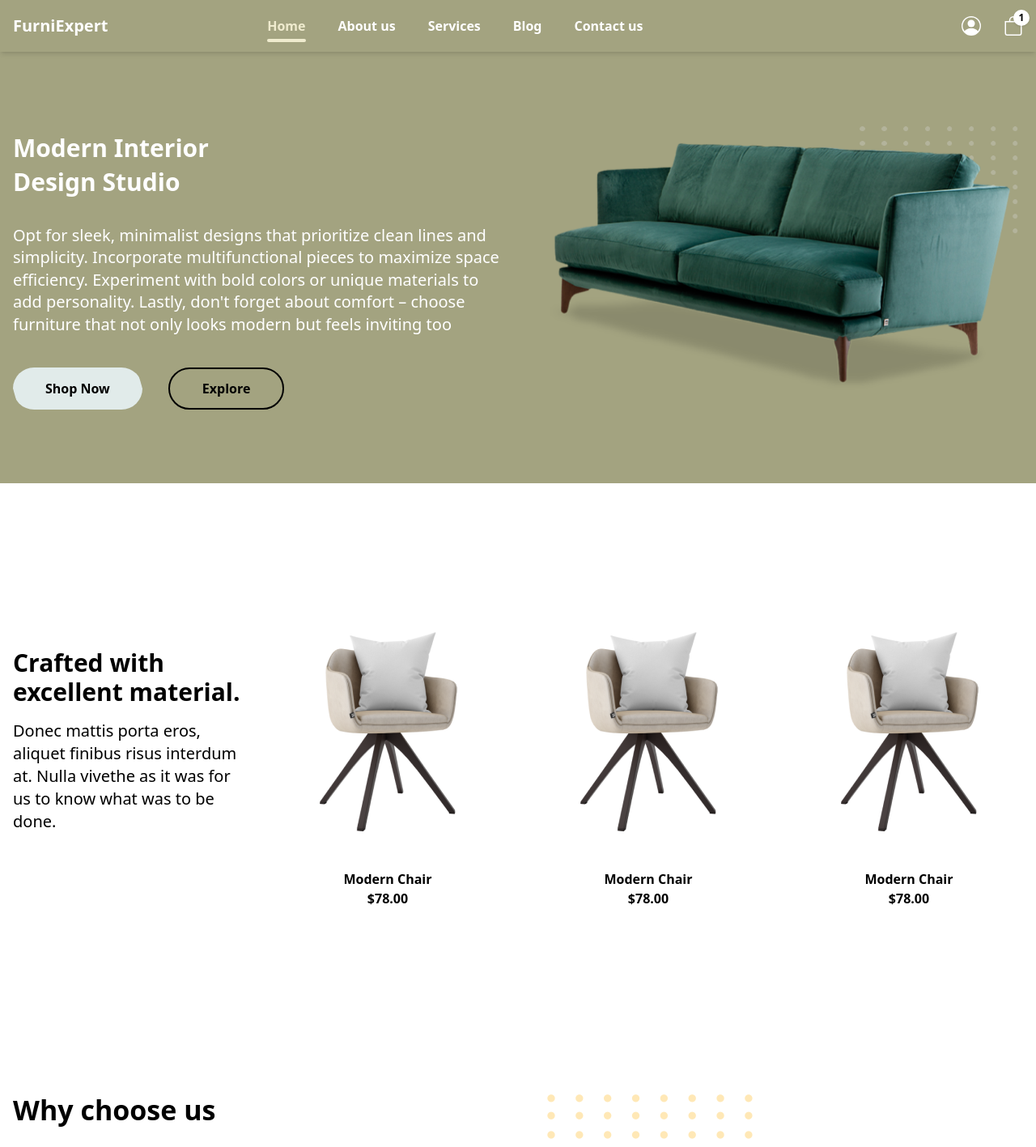
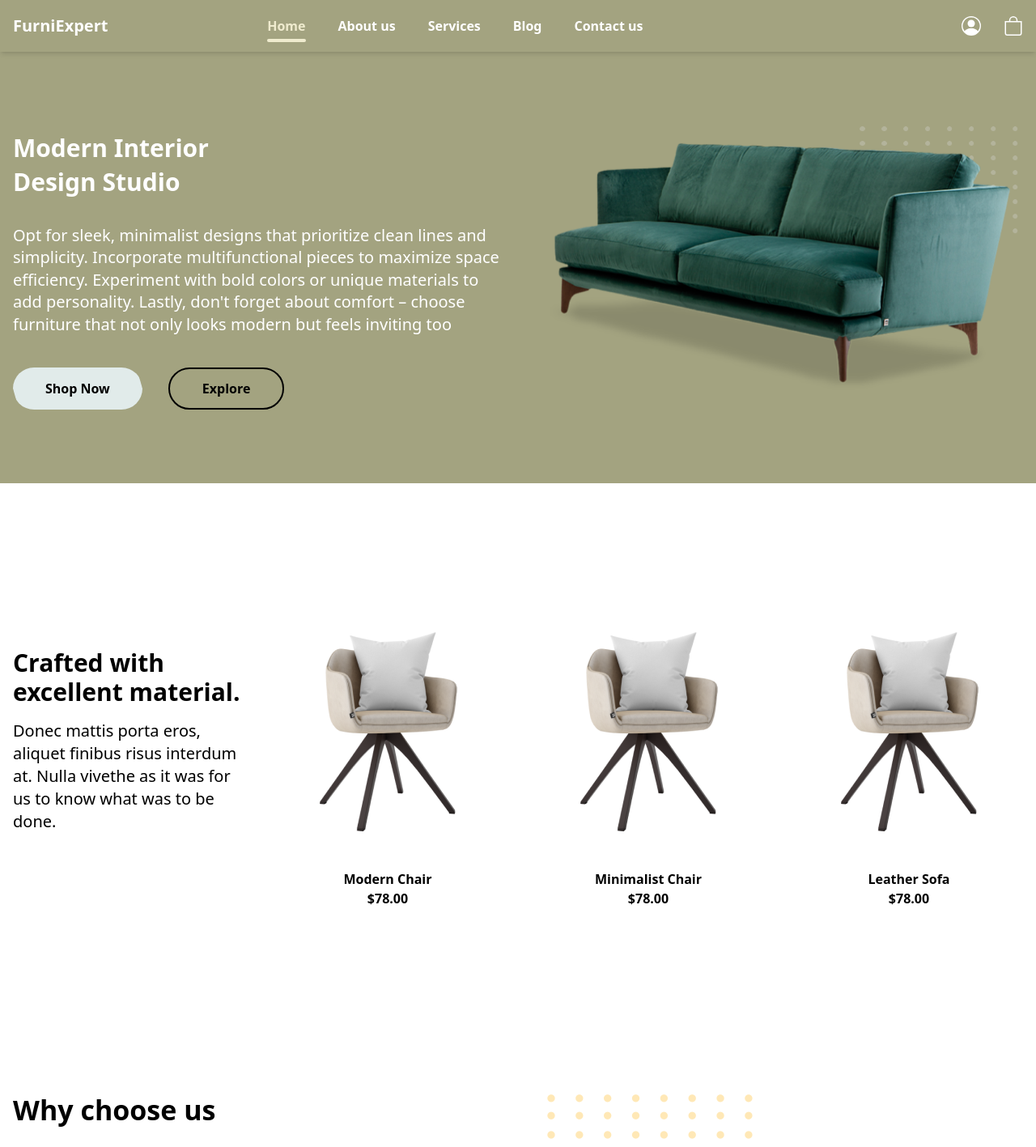
Before and after one commit to teddyvn2017/reactjs_bai4, a React (Vite) app: page / in a window 1280 px wide. Shown: the top 1417 px of the page at 81% size. Built offline with nearby package versions, Linux system fonts and the light colour scheme.

Commit message:
cập nhật trang giỏ hàng (chức năng xóa)

```diff
--- a/src/components/CartIcon.jsx
+++ b/src/components/CartIcon.jsx
@@ -1,18 +1,21 @@
 import { BsBag } from "react-icons/bs";
+import useCart from '../hooks/useCart'; // ✅ Đúng đường dẫn import
 
-const CartIcon = ({cartCount}) => {
-  return (
-    <a href="/gio-hang" className="gio__hang relative">
-        <BsBag className="text-2xl" />
-        {
-            cartCount > 0 && (
+const CartIcon = () => {
+    const { cart } = useCart(); // Lấy giỏ hàng từ context
+    const cartCount = cart ? cart.length : 0;
+    // console.log("Số lượng sản phẩm trong giỏ hàng:", cartCount);
+
+    return (
+        <a href="/gio-hang" className="gio__hang relative">
+            <BsBag className="text-2xl" />
+            {cartCount > 0 && (
                 <span className="absolute -top-2 -right-2 bg-white text-black text-xs font-bold w-5 h-5 flex items-center justify-center rounded-full shadow">
                     {cartCount}
                 </span>
-            )
-        }
-    </a>
-  )
-}
+            )}
+        </a>
+    );
+};
 
-export default CartIcon
+export default CartIcon;
--- a/src/components/Craft.jsx
+++ b/src/components/Craft.jsx
@@ -1,16 +1,27 @@
-import React from 'react'
+import React from 'react';
 import IconPlus from './icon/Plus.jsx';
 import ghe1 from '../assets/img/ghe1.png';
 import { BsArrowRightShort } from "react-icons/bs";
+import useCart from '../hooks/useCart';
 
 const Craft = () => {
+    const { addToCart } = useCart(); // Lấy addToCart từ context
+
+    // Danh sách sản phẩm
+    const products = [
+        { id: 1, name: 'Modern Chair', price: '78.00', image: ghe1 },
+        { id: 2, name: 'Minimalist Chair', price: '78.00', image: ghe1 },
+        { id: 3, name: 'Leather Sofa', price: '78.00', image: ghe1 },
+    ];
+
     return (
         <section className="mt-12 py-16">
             <div className="grid container mx-auto px-4 lg:grid-cols-12 md:grid-cols-6 gap-10 overflow-hidden justify-center items-center max-w-[1280px]">
                 <div className="col-span-3 md:col-span-3">
                     <h1 className="text-3xl text-title font-semibold text-wrap text-left">Crafted with excellent material.</h1>
                     <p className="mt-4 text-mau_desc text-xl text-left">
-                    Donec mattis porta eros, aliquet finibus risus interdum at. Nulla vivethe as it was for us to know what was to be done.</p>
+                        Donec mattis porta eros, aliquet finibus risus interdum at. Nulla vivethe as it was for us to know what was to be done.
+                    </p>
                     <div className='md:text-left'>
                         <button className="btn__explore rounded-full bg-mau_nen_primary text-mau_trang text-base px-8 py-3 mt-12">
                             <span>Explore</span><BsArrowRightShort className='explore__arrow text-xl' />
@@ -18,48 +29,23 @@ const Craft = () => {
                     </div>
                 </div>
 
-            <div className="col-span-3 md:col-span-3 py-16">
+                {products.map((product) => (
+                    <div key={product.id} className="col-span-3 md:col-span-3 py-16" onClick={() => addToCart(product)}>
                         <div className="flex flex-col justify-center items-center relative crafted__chair">
-                    <img src={ghe1} alt="image"
-                    className="z-10 duration-500 transition-all hover:scale-95 cursor-pointer hover:-translate-y-2" />
+                            <img src={product.image} alt="image" className="z-10 duration-500 transition-all hover:scale-95 cursor-pointer hover:-translate-y-2" />
                             <div className="justify-self-end text-center pt-2 font-bold z-10 mt-8 pb-8">
-                        <h4>Modern Chair</h4>
-                        <h5>$78.00</h5>
+                                <h4>{product.name}</h4>
+                                <h5>${product.price}</h5>
                             </div>
                             <div className="absolute z-10 -bottom-4 opacity-0 transition duration-1000 chair__plus drop-shadow-lg">
                                 <IconPlus />
                             </div>
                         </div>
                     </div>
-
-            <div className="col-span-3 md:col-span-3 py-16">
-                <div className="flex flex-col justify-center items-center relative crafted__chair">
-                    <img src={ghe1} alt="image" className="z-10 duration-500 transition-all hover:scale-95 cursor-pointer hover:-translate-y-2" />
-                    <div className="justify-self-end text-center pt-2 font-bold z-10 mt-8 pb-8">
-                        <h4>Modern Chair</h4>
-                        <h5>$78.00</h5>
-                    </div>
-                    <div className="absolute z-10 -bottom-4 opacity-0 transition duration-1000 chair__plus drop-shadow-lg">
-                        <IconPlus />
-                    </div>
-                </div>
-            </div>
-
-            <div className="col-span-3 md:col-span-3 py-16">
-                <div className="flex flex-col justify-center items-center relative crafted__chair">
-                    <img src={ghe1} alt="image" className="z-10 duration-500 transition-all hover:scale-95 cursor-pointer hover:-translate-y-2" />
-                    <div className="justify-self-end text-center pt-2 font-bold z-10 mt-8 pb-8">
-                        <h4>Modern Chair</h4>
-                        <h5>$78.00</h5>
-                    </div>
-                    <div className="absolute z-10 -bottom-4 opacity-0 transition duration-1000 chair__plus drop-shadow-lg">
-                        <IconPlus />
-                    </div>
-                </div>
-            </div>
+                ))}
             </div>
         </section>
-    )
-}
+    );
+};
 
-export default Craft
+export default Craft;
--- a/src/components/Header.jsx
+++ b/src/components/Header.jsx
@@ -76,7 +76,7 @@ const Header = () => {
       };
 
     return (
-        <section className="bg__header w-full h-auto pb-8">
+        <section className="bg-primary w-full h-auto pb-8">
             {/* <Router> */}
                 <nav className="fixed left-0 top-0 bg__header w-full z-20 shadow-md">
                     <div className="container flex items-center justify-between md:flex-row h-16 max-w-[1280px] mx-auto px-4">
@@ -134,7 +134,7 @@ const Header = () => {
                             <a href="/dang-nhap">
                                 <BsPersonCircle />
                             </a>
-                            <CartIcon cartCount={1} />
+                            <CartIcon />
                         </div>
                     </div>
 
--- /dev/null
+++ b/src/context/CartContext.jsx
@@ -0,0 +1,70 @@
+import { createContext, useEffect, useState } from "react";
+
+export const CartContext = createContext();
+
+export const CartProvider = ({ children }) => {
+    const [cart, setCart] = useState(() => {
+        try {
+            const savedCart = localStorage.getItem("cart");
+            return savedCart ? JSON.parse(savedCart) : [];
+        } catch (error) {
+            console.error("Lỗi khi parse dữ liệu từ localStorage:", error);
+            return [];
+        }
+    });
+
+    useEffect(() => {
+        try {
+            const currentCart = JSON.stringify(cart);
+            const savedCart = localStorage.getItem("cart");
+
+            if (currentCart !== savedCart) {
+                localStorage.setItem("cart", currentCart);
+            }
+        } catch (error) {
+            console.error("Lỗi khi lưu vào localStorage:", error);
+        }
+    }, [cart]);
+
+    const addToCart = (product) => {
+        setCart((prevCart) => {
+
+            //trả về vị trí của sản phẩm trong giỏ hàng
+            const existingProductIndex  = prevCart.findIndex((item) => item.id === product.id);
+
+            if (existingProductIndex !== -1) {
+                // Nếu sản phẩm đã có, tăng quantity
+                return prevCart.map((item, index) => {
+                    index = existingProductIndex ? {...item, quantity: item.quantity + 1} : item
+                });
+            }
+            // const updatedCart = [...prevCart, product];
+            // console.log("Giỏ hàng sau khi thêm sản phẩm:", updatedCart);
+            // return updatedCart;
+
+            else {
+                // Nếu sản phẩm chưa có, thêm với quantity = 1
+                return [...prevCart, { ...product, quantity: 1 }];
+            }
+        });
+    };
+
+    // Hàm xóa sản phẩm khỏi giỏ hàng
+    const removeItem = (id) => {
+        // console.log(id);
+        setCart((prevCart) => {
+            //sao chép mảng mới không chứa item.id đã xóa khỏi giỏ hàng
+            const updatedCart = prevCart.filter((item) => item.id !== id);
+            //gán lại mảng mới với id xóa khỏi giỏ hàng
+            localStorage.setItem("cart", JSON.stringify(updatedCart));
+            return updatedCart;
+        });
+    };
+
+
+    return (
+        <CartContext.Provider value={{ cart, addToCart,removeItem }}>
+            {children}
+        </CartContext.Provider>
+    );
+};
--- /dev/null
+++ b/src/hooks/useCart.jsx
@@ -0,0 +1,8 @@
+import { useContext } from "react";
+import { CartContext } from "../context/CartContext";
+
+const useCart = () => {
+    return useContext(CartContext);
+};
+
+export default useCart;
--- a/src/index.css
+++ b/src/index.css
@@ -15,6 +15,7 @@
       --mau_do:#a6171a;
     }
 }
+
 
 .bg__primary {
     background-color: var(--mau_nen_primary);
@@ -373,7 +374,6 @@
 
 .link__social {
     position: relative;
-    /* color: var(--mau_xam_footer); */
 }
 
 .link__social:hover {
--- a/src/pages/CartPage.jsx
+++ b/src/pages/CartPage.jsx
@@ -1,34 +1,30 @@
 import React, { useEffect } from 'react';
 import Layout from '../layouts/Layout';
+import useCart from '../hooks/useCart'; // Import useCart
 
 const CartPage = () => {
-
-  const cartItems = [
-    { id: 1, name: "iPhone 15", price: 999, quantity: 1, image: "https://placehold.co/50" },
-    { id: 2, name: "MacBook Air", price: 1299, quantity: 2, image: "https://placehold.co/50" },
-  ];
+    const { cart,removeItem } = useCart(); // Lấy cart từ context
 
     useEffect(() => {
-
-		// Thêm thẻ meta để làm SEO
         document.title = "Giỏ hàng - FuniExpet";
         const metaDesc = document.querySelector('meta[name="description"]');
         if (metaDesc) {
             metaDesc.content = "Chung toi cung cap noi that gia re, phong cach Chau Au, ben gi";
-		}
-		else {
+        } else {
             const newMeta = document.createElement('meta');
             newMeta.name = "description";
             newMeta.content = "Chung toi cung cap noi that gia re, phong cach Chau Au, ben gi";
             document.head.appendChild(newMeta);
         }
-		}, []);
+    },);
+
+
 
     return (
         <Layout>
             <section className="mt-12 py-16">
                 <div className="grid container max-w-[1280px] mx-auto px-4">
-				<h2 className='text-3xl text-black mb-6'>Cart Page</h2>
+                    <h2 className='text-3xl text-black mb-6'>Giỏ hàng</h2>
                     <div className="overflow-x-auto">
                         <table className="w-full border border-gray-200 shadow-md rounded-lg">
                             <thead className="border-b">
@@ -41,7 +37,7 @@ const CartPage = () => {
                                 </tr>
                             </thead>
                             <tbody className="divide-y divide-gray-400 px-8">
-								{cartItems.map((item) => (
+                                {cart.map((item) => (
                                     <tr key={item.id} className="border-t border-gray-300">
                                         <td className="p-4 flex items-center space-x-4 px-8">
                                             <img src={item.image} alt={item.name} className="w-12 h-12 rounded-md" />
@@ -52,13 +48,18 @@ const CartPage = () => {
                                             <input
                                                 type="number"
                                                 min="1"
-										value={item.quantity}
+
+                                                value={item.quantity} // Giả sử item có thuộc tính quantity
                                                 className="w-12 border rounded p-1 text-center"
                                             />
                                         </td>
-									<td className="p-4 font-semibold">${item.price * item.quantity}</td>
+                                        <td className="p-4 font-semibold">${item.price * item.quantity}</td> {/* Giả sử item có thuộc tính quantity */}
                                         <td className="p-4 text-center">
-									<button className="bg__primary text-white px-4 py-2 rounded hover:bg__vang_nhat hover:cursor-pointer text-base">
+                                            <button className="bg__primary text-white px-4 py-2 rounded hover:bg__vang_nhat hover:cursor-pointer text-base"
+                                                //onClick={removeItem(item.id)} phải dùng arrow function
+                                                //  như bên dưới khi dùng hàm có tham số
+                                                onClick ={() => removeItem(item.id)}
+                                            >
                                                 Remove
                                             </button>
                                         </td>
@@ -69,14 +70,14 @@ const CartPage = () => {
 
                         <div className='flex justify-start mt-8'>
                             <button className="bg-gray-600 text-white px-3 py-2 rounded hover:bg-gray-500 hover:cursor-pointer">
-								Checkout
+                                Thanh toán
                             </button>
                         </div>
                     </div>
                 </div>
             </section>
         </Layout>
-  )
-}
+    );
+};
 
-export default CartPage
+export default CartPage;
```
Also changed, not shown: src/App.jsx (+14 -12 lines), 1 other file (tests, documents, lock files or other folders). Lines whose indentation alone changed are shown as unchanged.
